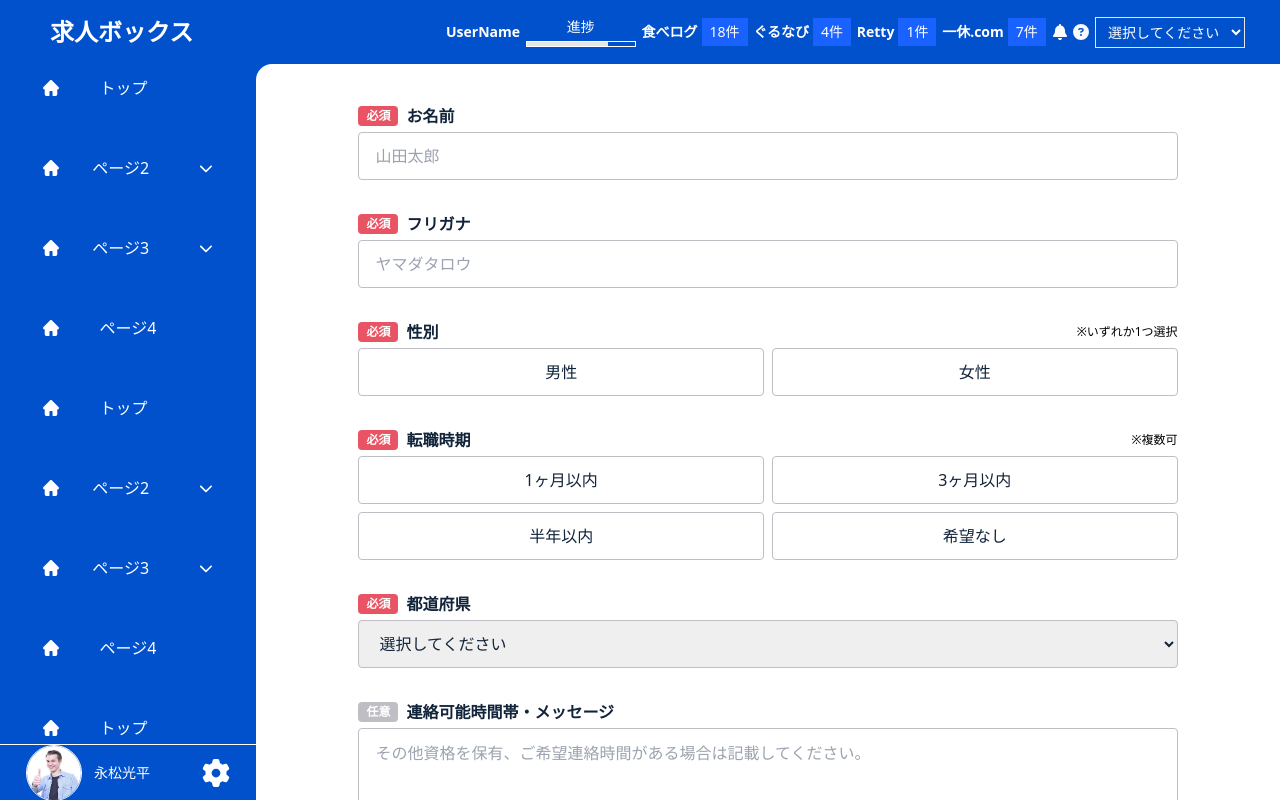
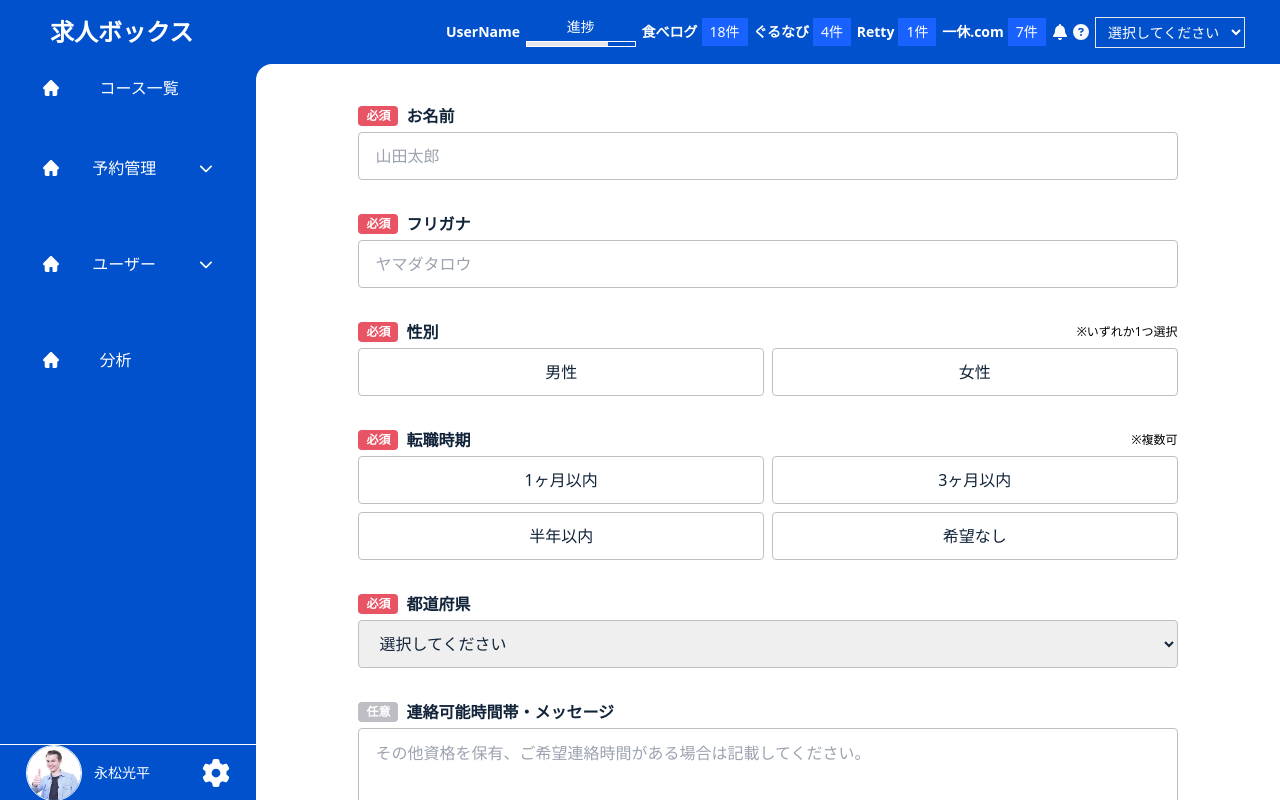
Before and after one commit to kouhei-github/reservation-admin-system, a Next.js app in the folder front/: page / in a window 1280 px wide. Built offline with nearby package versions, Linux system fonts and the light colour scheme.

Commit message:
サイドバーのメニューを増やす

```diff
--- a/front/components/Dashbord/SideBar/UserProfile.tsx
+++ b/front/components/Dashbord/SideBar/UserProfile.tsx
@@ -1,12 +1,12 @@
-import {PickItUp} from "@/utils/customConvinienseType";
+import {CustomRequired, Filter, PickItUp} from "@/utils/customConvinienseType";
 import {LoginUserProfileType} from "@/pages";
 
-const UserProfile = (props: PickItUp<LoginUserProfileType, "name" | "image">) => {
-
+type Props = PickItUp<LoginUserProfileType, "name" | "image">
+const UserProfile = (props: Readonly<CustomRequired<Props>>) => {
     return (
         <div className={"w-full flex items-center justify-around"}>
             <div className={"flex items-center justify-center space-x-3 cursor-pointer"}>
-                <img className={"h-14 w-14 object-cover rounded-full border border-white"} src={typeof props.image === "undefined" ? "/notFound.png" : props.image} alt="ユーザーの写真"/>
+                <img className={"h-14 w-14 object-cover rounded-full border border-white"} src={props.image === "" ? "/notFound.png" : props.image} alt="ユーザーの写真"/>
                 <p className={"text-[14px]"}>{props.name}</p>
             </div>
             <svg className={"fill-white h-7 w-7 cursor-pointer"} xmlns="http://www.w3.org/2000/svg" height="1em" viewBox="0 0 512 512"><path d="M495.9 166.6c3.2 8.7 .5 18.4-6.4 24.6l-43.3 39.4c1.1 8.3 1.7 16.8 1.7 25.4s-.6 17.1-1.7 25.4l43.3 39.4c6.9 6.2 9.6 15.9 6.4 24.6c-4.4 11.9-9.7 23.3-15.8 34.3l-4.7 8.1c-6.6 11-14 21.4-22.1 31.2c-5.9 7.2-15.7 9.6-24.5 6.8l-55.7-17.7c-13.4 10.3-28.2 18.9-44 25.4l-12.5 57.1c-2 9.1-9 16.3-18.2 17.8c-13.8 2.3-28 3.5-42.5 3.5s-28.7-1.2-42.5-3.5c-9.2-1.5-16.2-8.7-18.2-17.8l-12.5-57.1c-15.8-6.5-30.6-15.1-44-25.4L83.1 425.9c-8.8 2.8-18.6 .3-24.5-6.8c-8.1-9.8-15.5-20.2-22.1-31.2l-4.7-8.1c-6.1-11-11.4-22.4-15.8-34.3c-3.2-8.7-.5-18.4 6.4-24.6l43.3-39.4C64.6 273.1 64 264.6 64 256s.6-17.1 1.7-25.4L22.4 191.2c-6.9-6.2-9.6-15.9-6.4-24.6c4.4-11.9 9.7-23.3 15.8-34.3l4.7-8.1c6.6-11 14-21.4 22.1-31.2c5.9-7.2 15.7-9.6 24.5-6.8l55.7 17.7c13.4-10.3 28.2-18.9 44-25.4l12.5-57.1c2-9.1 9-16.3 18.2-17.8C227.3 1.2 241.5 0 256 0s28.7 1.2 42.5 3.5c9.2 1.5 16.2 8.7 18.2 17.8l12.5 57.1c15.8 6.5 30.6 15.1 44 25.4l55.7-17.7c8.8-2.8 18.6-.3 24.5 6.8c8.1 9.8 15.5 20.2 22.1 31.2l4.7 8.1c6.1 11 11.4 22.4 15.8 34.3zM256 336a80 80 0 1 0 0-160 80 80 0 1 0 0 160z"/></svg>
--- a/front/components/Dashbord/SideBarDetox.tsx
+++ b/front/components/Dashbord/SideBarDetox.tsx
@@ -21,183 +21,34 @@ const navigations: NavigationType[] = [
     {
         icon: <HomeIcon className={"h-4 w-4 fill-white"}/>,
         path: "/",
-        pageName: "トップ",
+        pageName: "コース一覧",
         pageChildren: [],
     },
     {
         icon: <HomeIcon className={"h-4 w-4 fill-white"}/>,
-        path: "/page2",
-        pageName: "ページ2",
+        path: "/reservation",
+        pageName: "予約管理",
         pageChildren: [
-            {path: "/page2/1",pageName: "page2-1"},
-            {path: "/page2/2",pageName: "page2-2"},
-            {path: "/page2/3",pageName: "page2-1"}
+            {path: "/reservation/confirm",pageName: "予約数確認"},
+            {path: "/reservation/add",pageName: "予約枠追加"},
+            {path: "/reservation/change",pageName: "予約変更"},
         ]
     },
     {
         icon: <HomeIcon className={"h-4 w-4 fill-white"}/>,
-        path: "/page3",
-        pageName: "ページ3",
+        path: "/user",
+        pageName: "ユーザー",
         pageChildren: [
-            {path: "/page3/1",pageName: "page3-1"}
+            {path: "/user/detail",pageName: "個別詳細ページ"},
+            {path: "/user/chat",pageName: "チャット"},
         ]
     },
     {
         icon: <HomeIcon className={"h-4 w-4 fill-white"}/>,
-        path: "/page4",
-        pageName: "ページ4",
+        path: "/analysis",
+        pageName: "分析",
         pageChildren: []
     },
-    {
-        icon: <HomeIcon className={"h-4 w-4 fill-white"}/>,
-        path: "/",
-        pageName: "トップ",
-        pageChildren: [],
-    },
-    {
-        icon: <HomeIcon className={"h-4 w-4 fill-white"}/>,
-        path: "/page2",
-        pageName: "ページ2",
-        pageChildren: [
-            {path: "/page2/1",pageName: "page2-1"},
-            {path: "/page2/2",pageName: "page2-2"},
-            {path: "/page2/3",pageName: "page2-1"}
-        ]
-    },
-    {
-        icon: <HomeIcon className={"h-4 w-4 fill-white"}/>,
-        path: "/page3",
-        pageName: "ページ3",
-        pageChildren: [
-            {path: "/page3/1",pageName: "page3-1"}
-        ]
-    },
-    {
-        icon: <HomeIcon className={"h-4 w-4 fill-white"}/>,
-        path: "/page4",
-        pageName: "ページ4",
-        pageChildren: []
-    },
-    {
-        icon: <HomeIcon className={"h-4 w-4 fill-white"}/>,
-        path: "/",
-        pageName: "トップ",
-        pageChildren: [],
-    },
-    {
-        icon: <HomeIcon className={"h-4 w-4 fill-white"}/>,
-        path: "/page2",
-        pageName: "ページ2",
-        pageChildren: [
-            {path: "/page2/1",pageName: "page2-1"},
-            {path: "/page2/2",pageName: "page2-2"},
-            {path: "/page2/3",pageName: "page2-1"}
-        ]
-    },
-    {
-        icon: <HomeIcon className={"h-4 w-4 fill-white"}/>,
-        path: "/page3",
-        pageName: "ページ3",
-        pageChildren: [
-            {path: "/page3/1",pageName: "page3-1"}
-        ]
-    },
-    {
-        icon: <HomeIcon className={"h-4 w-4 fill-white"}/>,
-        path: "/page4",
-        pageName: "ページ4",
-        pageChildren: []
-    },
-    {
-        icon: <HomeIcon className={"h-4 w-4 fill-white"}/>,
-        path: "/",
-        pageName: "トップ",
-        pageChildren: [],
-    },
-    {
-        icon: <HomeIcon className={"h-4 w-4 fill-white"}/>,
-        path: "/page2",
-        pageName: "ページ2",
-        pageChildren: [
-            {path: "/page2/1",pageName: "page2-1"},
-            {path: "/page2/2",pageName: "page2-2"},
-            {path: "/page2/3",pageName: "page2-1"}
-        ]
-    },
-    {
-        icon: <HomeIcon className={"h-4 w-4 fill-white"}/>,
-        path: "/page3",
-        pageName: "ページ3",
-        pageChildren: [
-            {path: "/page3/1",pageName: "page3-1"}
-        ]
-    },
-    {
-        icon: <HomeIcon className={"h-4 w-4 fill-white"}/>,
-        path: "/page4",
-        pageName: "ページ4",
-        pageChildren: []
-    },
-    {
-        icon: <HomeIcon className={"h-4 w-4 fill-white"}/>,
-        path: "/",
-        pageName: "トップ",
-        pageChildren: [],
-    },
-    {
-        icon: <HomeIcon className={"h-4 w-4 fill-white"}/>,
-        path: "/page2",
-        pageName: "ページ2",
-        pageChildren: [
-            {path: "/page2/1",pageName: "page2-1"},
-            {path: "/page2/2",pageName: "page2-2"},
-            {path: "/page2/3",pageName: "page2-1"}
-        ]
-    },
-    {
-        icon: <HomeIcon className={"h-4 w-4 fill-white"}/>,
-        path: "/page3",
-        pageName: "ページ3",
-        pageChildren: [
-            {path: "/page3/1",pageName: "page3-1"}
-        ]
-    },
-    {
-        icon: <HomeIcon className={"h-4 w-4 fill-white"}/>,
-        path: "/page4",
-        pageName: "ページ4",
-        pageChildren: []
-    },
-    {
-        icon: <HomeIcon className={"h-4 w-4 fill-white"}/>,
-        path: "/",
-        pageName: "トップ",
-        pageChildren: [],
-    },
-    {
-        icon: <HomeIcon className={"h-4 w-4 fill-white"}/>,
-        path: "/page2",
-        pageName: "ページ2",
-        pageChildren: [
-            {path: "/page2/1",pageName: "page2-1"},
-            {path: "/page2/2",pageName: "page2-2"},
-            {path: "/page2/3",pageName: "page2-1"}
-        ]
-    },
-    {
-        icon: <HomeIcon className={"h-4 w-4 fill-white"}/>,
-        path: "/page3",
-        pageName: "ページ3",
-        pageChildren: [
-            {path: "/page3/1",pageName: "page3-1"}
-        ]
-    },
-    {
-        icon: <HomeIcon className={"h-4 w-4 fill-white"}/>,
-        path: "/page4",
-        pageName: "ページ4",
-        pageChildren: []
-    }
 ]
 
 const SideBarDetox = () => {
@@ -237,9 +88,9 @@ const SideBarDetox = () => {
                                 </div>
                             )
                         }
-
+                        <div className={"w-full"}>
                             {navigation.pageChildren.map((pageChild, i) => (
-                            <>
+                                <div className={"my-4"}>
                                     {childOpenList.includes(idx) ? (
                                         <div className={"w-full"}>
                                             <Navigation path={pageChild.path} pageName={pageChild.pageName} />
@@ -247,8 +98,10 @@ const SideBarDetox = () => {
                                     ) : (
                                         <></>
                                     )}
-                            </>
+                                </div>
                             ))}
+                        </div>
+
                     </div>
                     </div>
                 ))}
--- a/front/pages/index.tsx
+++ b/front/pages/index.tsx
@@ -26,7 +26,7 @@ export default function Home() {
                     <SideBarDetox />
                   </div>
                   <div className={"h-[7vh] flex items-center justify-center border-t border-white"}>
-                    <UserProfile name={user.name} image={user.image} />
+                    <UserProfile name={user.name} image={typeof user.image === "undefined" ? "" : user.image} />
                   </div>
               </div>
               <div className={"w-4/5 h-full text-center overflow-y-scroll bg-white rounded-tl-2xl"}>
--- a/front/utils/customConvinienseType.ts
+++ b/front/utils/customConvinienseType.ts
@@ -15,7 +15,7 @@
  *
  * Filter<Job, "contents">[0]  // content => [0]とすることでcontent[]ではなくcontentが取得できる
  */
-export type Filter<T, K extends keyof T> = T extends { [P in K]: infer C } ? C : never
+export type Filter<T, K extends keyof T> = CustomRequired<T> extends { [P in K]: infer C } ? C : never
 
 
 /**
```
Also changed, not shown: front/public/notFound.png (renamed from front/public/norFound.png). Lines whose indentation alone changed are shown as unchanged.
